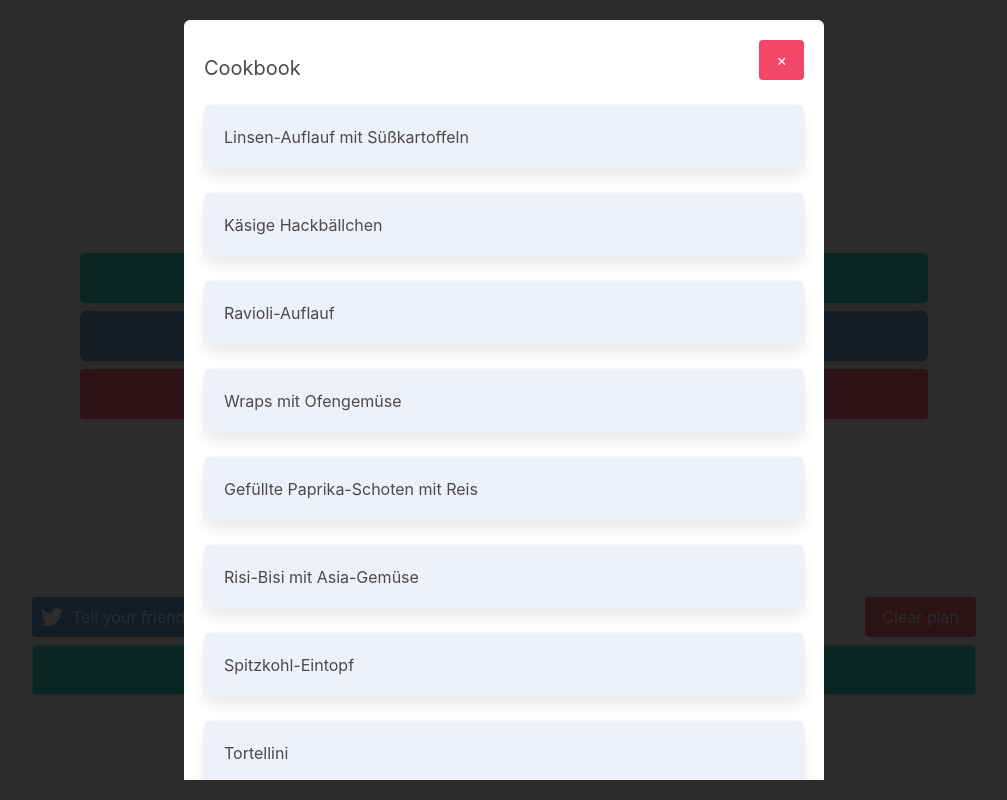
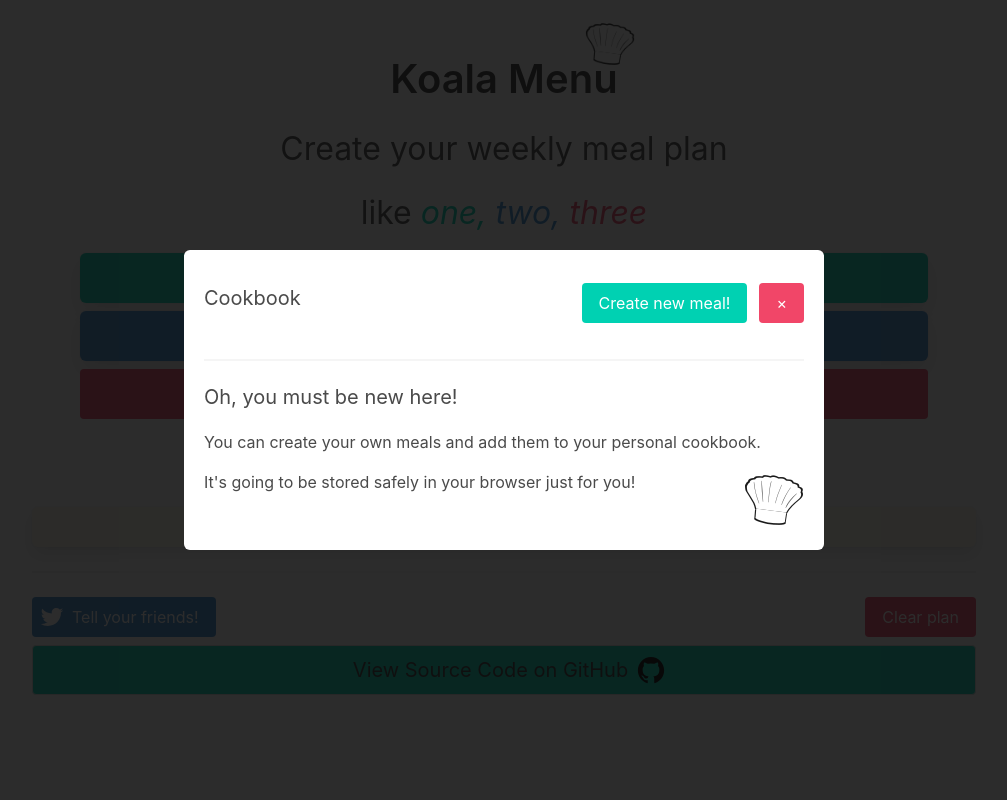
Before and after one commit to christiankozalla/vue-custom-mealio, a Vue app: page / in a window 1280 px wide. Both pictures are taken after a click on the button "Choose your meal!". Shown: the whole page, without its empty margins (136-1143 px from the left). Built offline with nearby package versions, Linux system fonts and the light colour scheme; the HTML template or start-up script is replaced by a standard one.

Commit message:
User can enter his own meals now

```diff
--- a/src/components/Meals.vue
+++ b/src/components/Meals.vue
@@ -90,17 +90,84 @@
       <div class="modal-background" @click="isCookbookModalOpen = false"></div>
       <div class="modal-content">
         <div class="box">
-          <div class="is-flex is-justify-content-space-between">
+          <div
+            class="is-flex is-justify-content-space-between is-align-items-center"
+          >
             <h3 class="subtitle mt-4">Cookbook</h3>
-            <button
-              class="button is-danger"
-              @click="isCookbookModalOpen = false"
+            <span>
+              <button
+                class="button is-primary mr-3"
+                @click="showMealDialogAndFocusInput"
+              >
+                {{ showCreateNewMealInput ? "Close" : "Create new meal!" }}
+              </button>
+              <button
+                class="button is-danger"
+                @click="
+                  (isCookbookModalOpen = false),
+                    (showCreateNewMealInput = false)
+                "
+              >
+                &times;
+              </button>
+            </span>
+          </div>
+          <transition name="fade">
+            <div
+              v-show="showCreateNewMealInput"
+              class="box has-background-primary"
             >
-              &times;
-            </button>
+              <p class="is-size-6 mb-3">
+                <span class="icon mr-1"
+                  ><img
+                    src="../assets/koala-menu-logo-60.png"
+                    alt="Koala Menu Logo"
+                /></span>
+                Add any meals you like to your personal cookbook
+              </p>
+
+              <div
+                class="is-flex is-justify-content-space-between is-align-items-center mb-2"
+              >
+                <input
+                  class="input is-primary is-rounded mr-2"
+                  type="text"
+                  placeholder="Type the name of your new meal"
+                  ref="createNewMealInput"
+                  v-model="newMealToCreate"
+                  @keydown.enter="createNewMeal"
+                />
+                <button
+                  class="button is-primary is-light"
+                  @click="createNewMeal"
+                >
+                  Create!
+                </button>
+              </div>
+            </div>
+          </transition>
+          <div v-if="cookbook.length === 0" class="content mt-2">
+            <hr />
+            <p class="subtitle">Oh, you must be new here!</p>
+            <p>
+              You can create your own meals and add them to your personal
+              cookbook.
+            </p>
+            <div class="columns">
+              <p class="column is-four-fifths">
+                It's going to be stored safely in your browser just for you!
+              </p>
+              <div class="column">
+                <img
+                  src="../assets/koala-menu-logo-60.png"
+                  alt="Koala Menu Logo"
+                  style="display: block; margin-left: auto;"
+                />
+              </div>
+            </div>
           </div>
           <div
-            v-for="{ name } in cookbook.dishes"
+            v-for="{ name } in cookbook"
             :key="name"
             class="box is-clickable"
             :class="{
@@ -190,7 +257,6 @@
 </template>
 
 <script>
-import cookbook from "@/assets/cookbook.json";
 export default {
   name: "Meals",
   data() {
@@ -199,10 +265,12 @@ export default {
       newMeal: "",
       newDate: "",
       newMilliDate: null,
-      cookbook: {},
+      cookbook: [],
+      newMealToCreate: "",
       showQuestion: false,
       isCookbookModalOpen: false,
       isDatePickerModalOpen: false,
+      showCreateNewMealInput: false,
       weekDayMap: [
         "Sunday",
         "Monday",
@@ -292,6 +360,22 @@ export default {
 
       return { day: formattedDate, milliDate: milliDate };
     },
+    showMealDialogAndFocusInput() {
+      this.showCreateNewMealInput = !this.showCreateNewMealInput;
+      this.$nextTick(function() {
+        this.$refs.createNewMealInput.focus();
+      });
+    },
+    createNewMeal() {
+      // Sanitize input from user with regex
+      if (this.newMealToCreate) {
+        this.cookbook.push({ name: this.newMealToCreate });
+        this.newMealToCreate = "";
+        this.showCreateNewMealInput = false;
+      } else {
+        this.$refs.createNewMealInput.focus();
+      }
+    },
     resetMeal() {
       this.newMeal = "";
       this.newDate = "";
@@ -310,7 +394,13 @@ export default {
     },
   },
   beforeMount() {
-    this.cookbook = cookbook;
+    if (localStorage.getItem("cookbook")) {
+      let personalCookbook = JSON.parse(localStorage.getItem("cookbook"));
+      this.cookbook = personalCookbook;
+    } else {
+      localStorage.setItem("cookbook", this.cookbook);
+    }
+
     let storedMeals = localStorage.getItem("meals");
     if (storedMeals) {
       let storedMealsArray = JSON.parse(storedMeals);
@@ -318,8 +408,8 @@ export default {
     }
   },
   beforeUpdate() {
-    let stringifiedMeals = JSON.stringify(this.meals);
-    localStorage.setItem("meals", stringifiedMeals);
+    localStorage.setItem("meals", JSON.stringify(this.meals));
+    localStorage.setItem("cookbook", JSON.stringify(this.cookbook));
   },
 };
 </script>
```
Also changed, not shown: package.json (line endings or trailing spaces), 1 other file (tests, documents, lock files or other folders).
